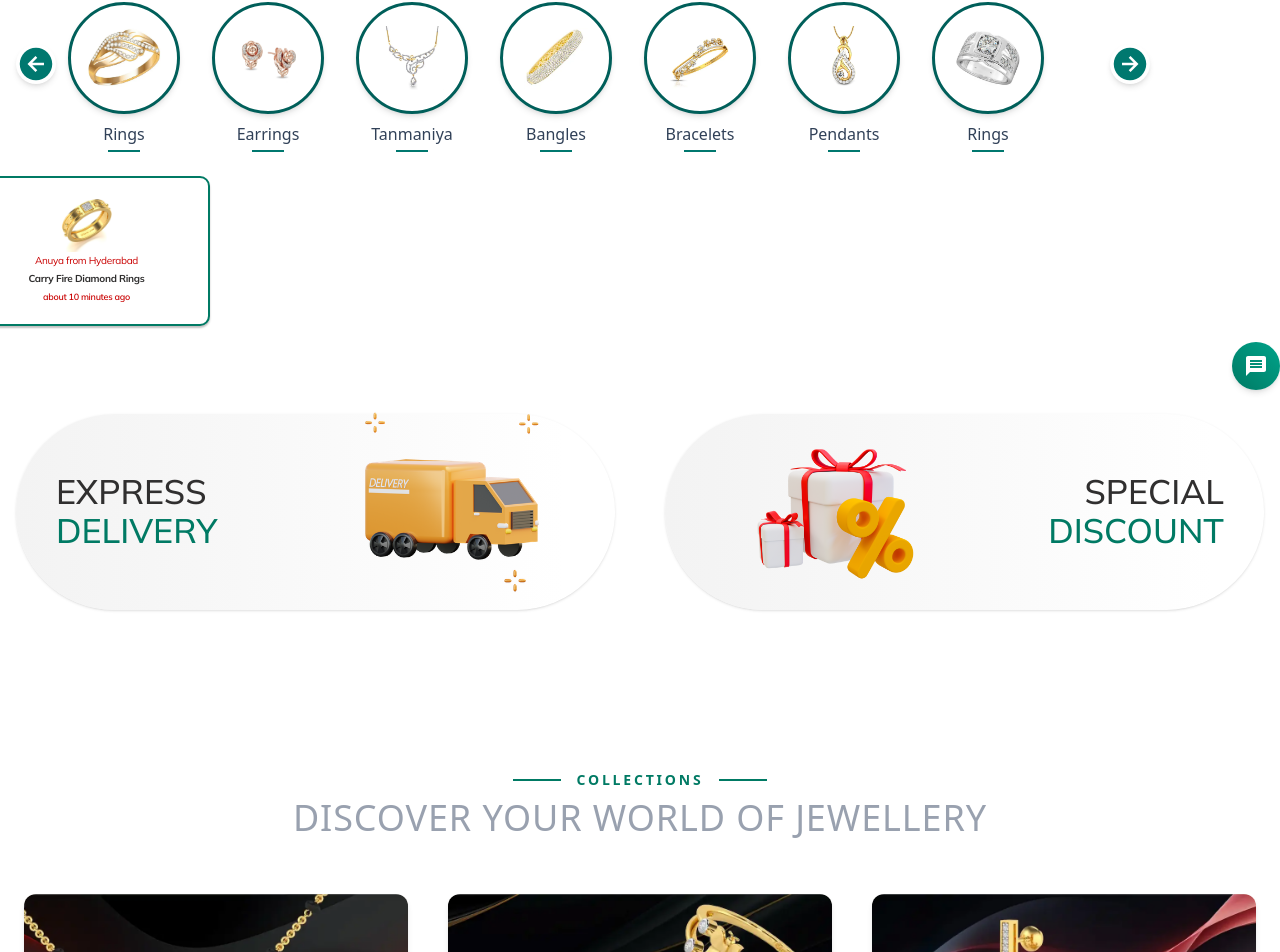
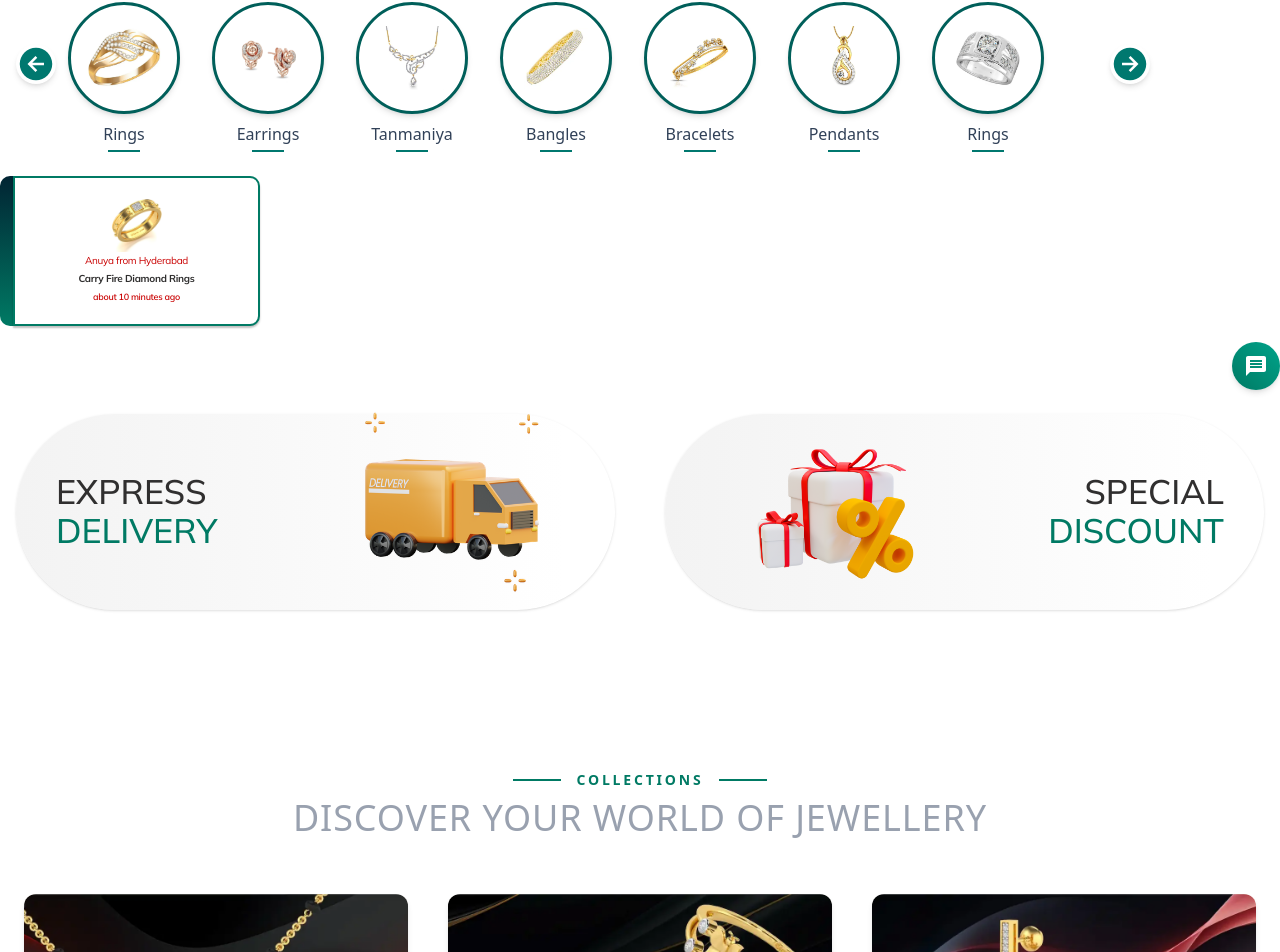
Before and after one commit to Yuktamahajan1999/Gemlay_jewels, a React (Vite) app: page / in a window 1280 px wide. Shown: the part 1007-1959 px from the top of the page. Built offline with nearby package versions, Linux system fonts and the light colour scheme.

Commit message:
Fix arrow alignment and notification card spacing

```diff
--- a/src/Components/HomeHighlights.jsx
+++ b/src/Components/HomeHighlights.jsx
@@ -77,7 +77,7 @@ export default function HomeHighlights() {
                         />
 
                     </div>
-                    <div className=" relative w-[260px] h-[150px] hidden md:block right-[50px]">
+                    <div className=" relative w-[260px] h-[150px] hidden md:block">
                         <div className="absolute inset-y-0 left-0 z-10">
                             <div className="w-[13px] h-full bg-[linear-gradient(180deg,#012433_0%,#007A64_100%)] rounded-l-[10px]"></div>
                         </div>
```
